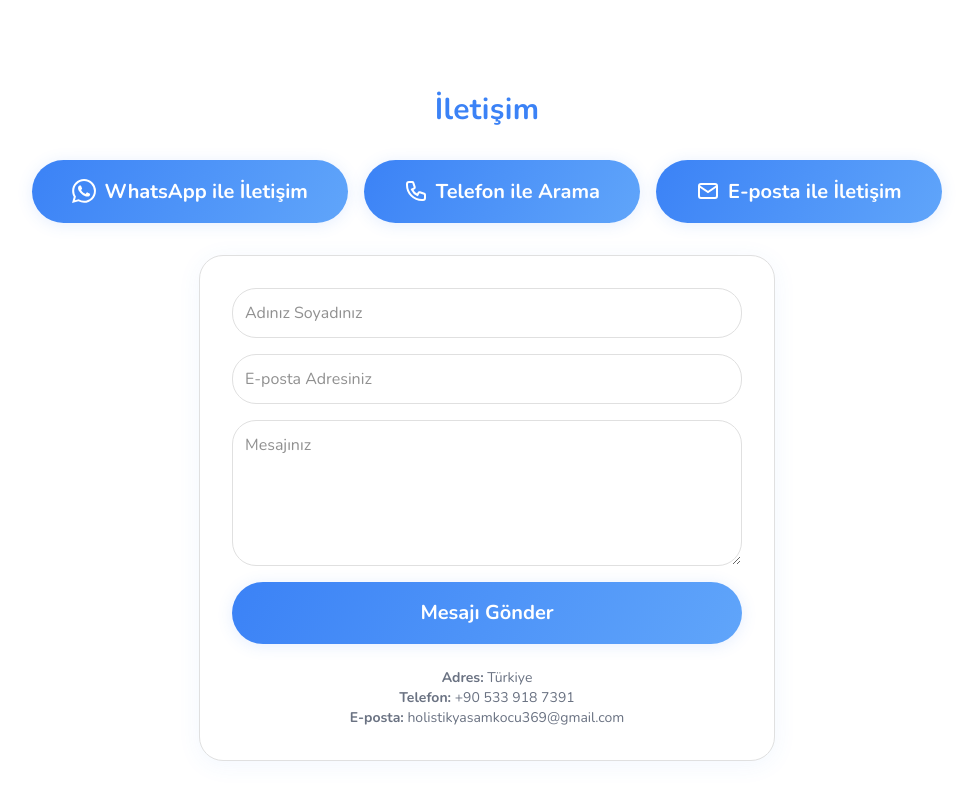
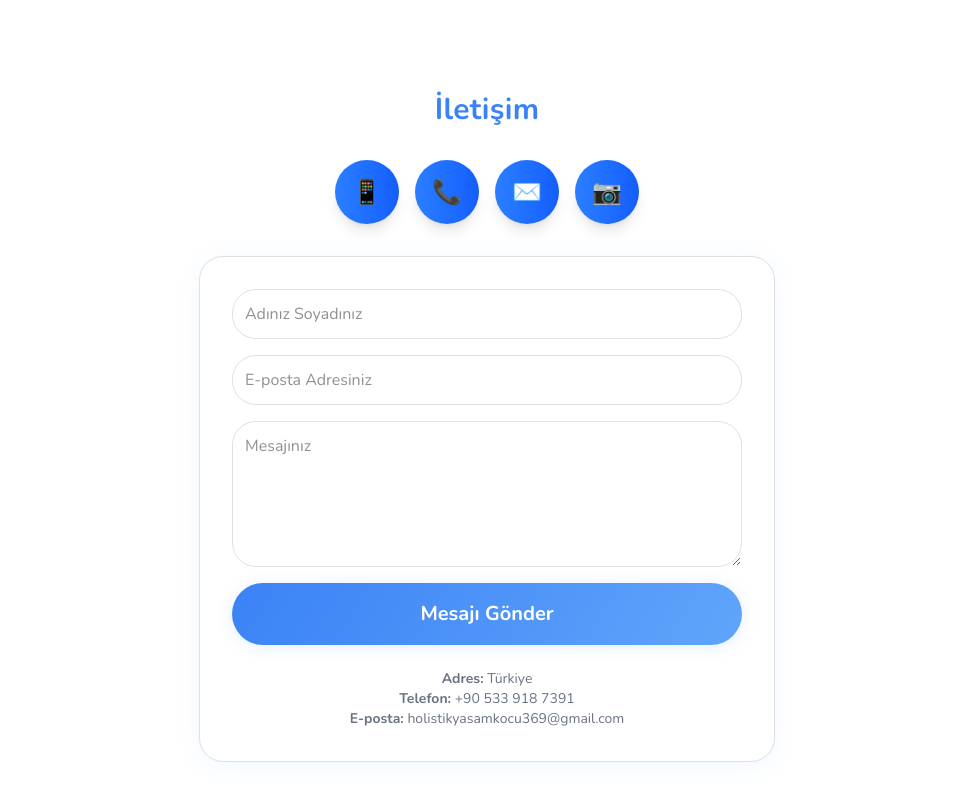
Before and after one commit to ihsanahmet2534/bioenerjiweb, a Next.js app: page / in a window 1280 px wide. Shown: the part 5597-6397 px from the top of the page, without its empty margins (153-1126 px from the left). Built offline with nearby package versions, Linux system fonts and the light colour scheme.

Commit message:
initial deploy

```diff
--- a/src/app/page.tsx
+++ b/src/app/page.tsx
@@ -1186,17 +1186,17 @@ export default function Home() {
       <section id="contact" className="section">
         <h2 className="text-3xl font-bold mb-8 text-center">İletişim</h2>
         <div className="flex flex-col md:flex-row gap-4 justify-center mb-8">
-          <a href="https://wa.me/905347353676" target="_blank" rel="noopener noreferrer" className="button-modern flex items-center justify-center gap-2 text-lg">
-            <svg width="24" height="24" fill="currentColor" viewBox="0 0 24 24"><path d="M17.472 14.382c-.297-.149-1.758-.867-2-.967-.273-.099-.471-.148-.67.15-.197.297-.767.966-.94 1.164-.173.199-.347.223-.644.075-.297-.15-1.255-.463-2.39-1.475-.883-.788-1.48-1.761-1.653-2.059-.173-.297-.018-.458.13-.606.134-.133.298-.347.446-.52.149-.174.198-.298.298-.497.099-.198.05-.371-.025-.52-.075-.149-.669-1.612-.916-2.207-.242-.579-.487-.5-.669-.51-.173-.008-.371-.01-.57-.01-.198 0-.52.074-.792.372-.272.297-1.04 1.016-1.04 2.479 0 1.462 1.065 2.875 1.213 3.074.149.198 2.096 3.2 5.077 4.487.709.306 1.262.489 1.694.625.712.227 1.36.195 1.871.118.571-.085 1.758-.719 2.006-1.413.248-.694.248-1.289.173-1.413-.074-.124-.272-.198-.57-.347m-5.421 7.403h-.004a9.87 9.87 0 01-5.031-1.378l-.361-.214-3.741.982.998-3.648-.235-.374a9.86 9.86 0 01-1.51-5.26c.001-5.45 4.436-9.884 9.888-9.884 2.64 0 5.122 1.03 6.988 2.898a9.825 9.825 0 012.893 6.994c-.003 5.45-4.437 9.884-9.885 9.884m8.413-18.297A11.815 11.815 0 0012.05 0C5.495 0 .16 5.335.157 11.892c0 2.096.547 4.142 1.588 5.945L.057 24l6.305-1.654a11.882 11.882 0 005.683 1.448h.005c6.554 0 11.89-5.335 11.893-11.893a11.821 11.821 0 00-3.48-8.413z"/></svg>
-            WhatsApp ile İletişim
+          <a href="https://wa.me/905347353676" target="_blank" rel="noopener noreferrer" className="bg-gradient-to-r from-blue-500 to-blue-600 hover:from-blue-600 hover:to-blue-700 text-white flex items-center justify-center w-16 h-16 rounded-full shadow-lg hover:shadow-xl transition-all duration-300 hover:scale-105">
+            <span className="text-2xl">📱</span>
           </a>
-          <a href="tel:+905339187391" className="button-modern flex items-center justify-center gap-2 text-lg">
-            <svg width="24" height="24" fill="none" stroke="currentColor" strokeWidth="2" viewBox="0 0 24 24"><path d="M3 5a2 2 0 012-2h3.28a1 1 0 01.948.684l1.498 4.493a1 1 0 01-.502 1.21l-2.257 1.13a11.042 11.042 0 005.516 5.516l1.13-2.257a1 1 0 011.21-.502l4.493 1.498a1 1 0 01.684.949V19a2 2 0 01-2 2h-1C9.716 21 3 14.284 3 6V5z" stroke="#fff" strokeWidth="2"/></svg>
-            Telefon ile Arama
+          <a href="tel:+905339187391" className="bg-gradient-to-r from-blue-500 to-blue-600 hover:from-blue-600 hover:to-blue-700 text-white flex items-center justify-center w-16 h-16 rounded-full shadow-lg hover:shadow-xl transition-all duration-300 hover:scale-105">
+            <span className="text-2xl">📞</span>
           </a>
-          <a href="mailto:holistikyasamkocu369@gmail.com" className="button-modern flex items-center justify-center gap-2 text-lg">
-            <svg width="24" height="24" fill="none" stroke="currentColor" strokeWidth="2" viewBox="0 0 24 24"><rect x="3" y="5" width="18" height="14" rx="2" stroke="#fff" strokeWidth="2"/><path d="M3 7l9 6 9-6" stroke="#fff" strokeWidth="2"/></svg>
-            E-posta ile İletişim
+          <a href="mailto:holistikyasamkocu369@gmail.com" className="bg-gradient-to-r from-blue-500 to-blue-600 hover:from-blue-600 hover:to-blue-700 text-white flex items-center justify-center w-16 h-16 rounded-full shadow-lg hover:shadow-xl transition-all duration-300 hover:scale-105">
+            <span className="text-2xl">✉️</span>
+          </a>
+          <a href="https://instagram.com/kozmikenerji" target="_blank" rel="noopener noreferrer" className="bg-gradient-to-r from-blue-500 to-blue-600 hover:from-blue-600 hover:to-blue-700 text-white flex items-center justify-center w-16 h-16 rounded-full shadow-lg hover:shadow-xl transition-all duration-300 hover:scale-105">
+            <span className="text-2xl">📷</span>
           </a>
         </div>
         <div className="card max-w-xl mx-auto">
```
Also changed, not shown: 1 other file (tests, documents, lock files or other folders).
